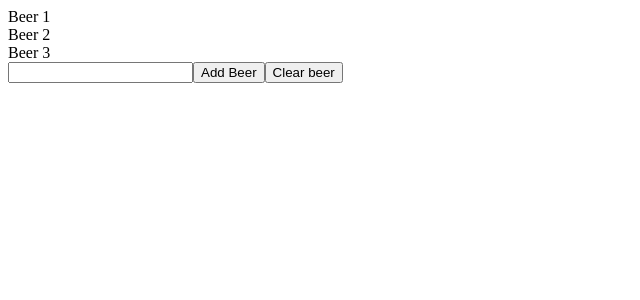
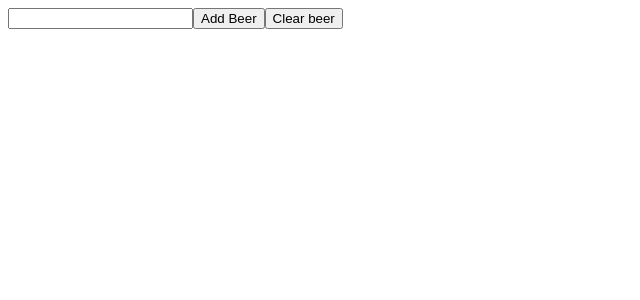
Before and after one commit to marinknezevic10/learningreact, a React (Create React App) app: page / in a window 1280 px wide. Shown: the top 300 px of the page, without its empty margins (0-640 px from the left). Built offline with nearby package versions, Linux system fonts and the light colour scheme.

Commit message:
adding beers to console

```diff
--- a/src/App.js
+++ b/src/App.js
@@ -1,17 +1,27 @@
 //route of our entire application
-import React, { useState} from 'react';
+import React, { useState, useRef} from 'react';
 import BeerList from './BeerList';
 
 function App() {
   //object destructuring nez sta je to
-  const [beers, setBeers] = useState(['Beer 1', 'Beer 2', 'Beer 3'])
+  const [beers, setBeers] = useState([])
+  const beerNameRef = useRef()
+
+  //adding beer function
+  function handleAddBeer(e){
+    const name = beerNameRef.current.value
+    if (name=== '') return
+    console.log(name)
+
+  }
+
   //returning beerlist as our first element of app
 
   return (
     <>
     <BeerList beers={beers} />
-    <input type="text" />
-    <button>Add Beer</button>
+    <input ref={beerNameRef} type="text" />
+    <button onClick={handleAddBeer}>Add Beer</button>
     <button>Clear beer</button>
   </>
   )
--- a/src/Beer.js
+++ b/src/Beer.js
@@ -3,7 +3,12 @@ import React from 'react'
 export default function Beer({beer}) {
   return (
     <div>
-        {beer}
+
+        <label>
+            <input type ="checkbox" checked={beer.complete} />
+            {beer.name}
+        </label>
+
     </div>
   )
 }
--- a/src/BeerList.js
+++ b/src/BeerList.js
@@ -4,7 +4,7 @@ import Beer from './Beer'
 export default function BeerList({beers}) {
   return (
       beers.map(beer => {
-          return <Beer key={beer} beer={beer} />
+          return <Beer key={beer.id} beer={beer} />
       })
   )
 }
```
